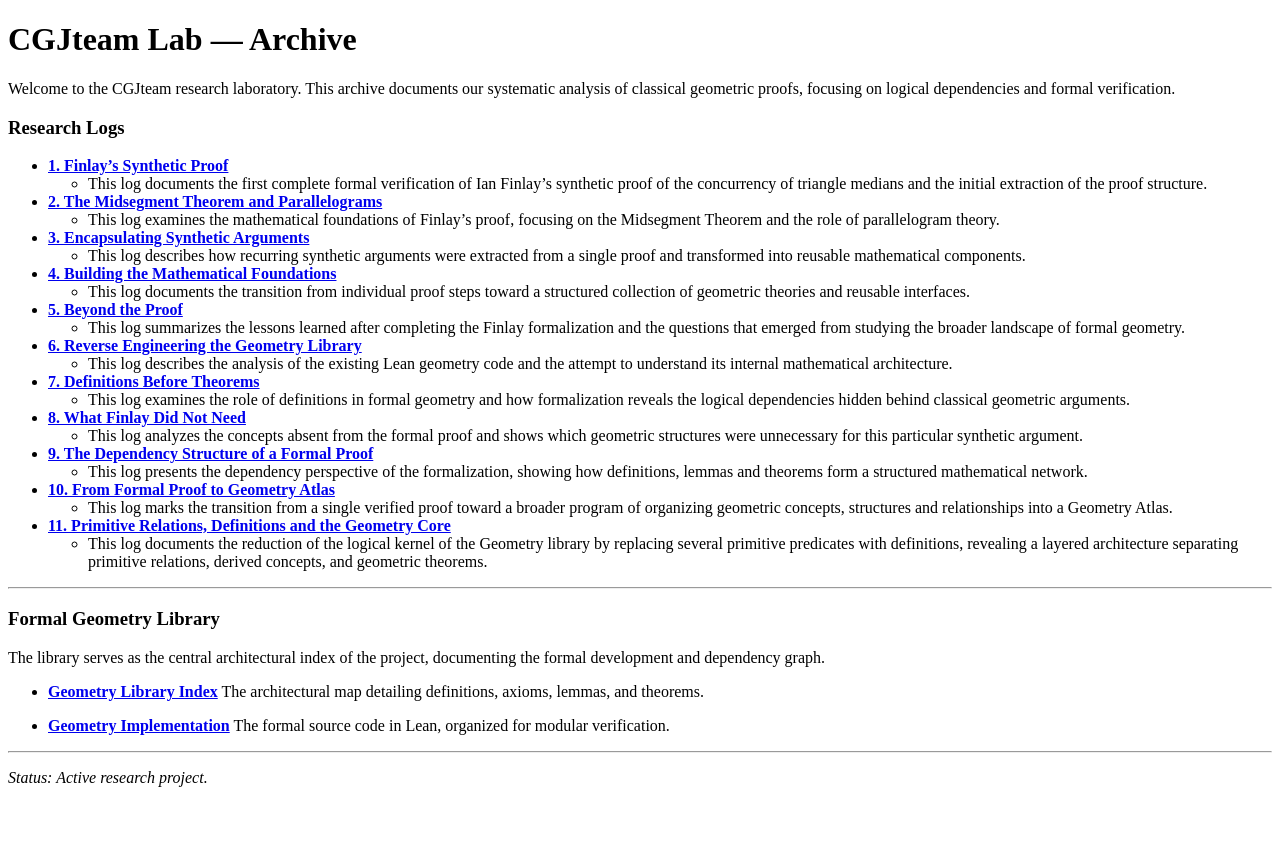
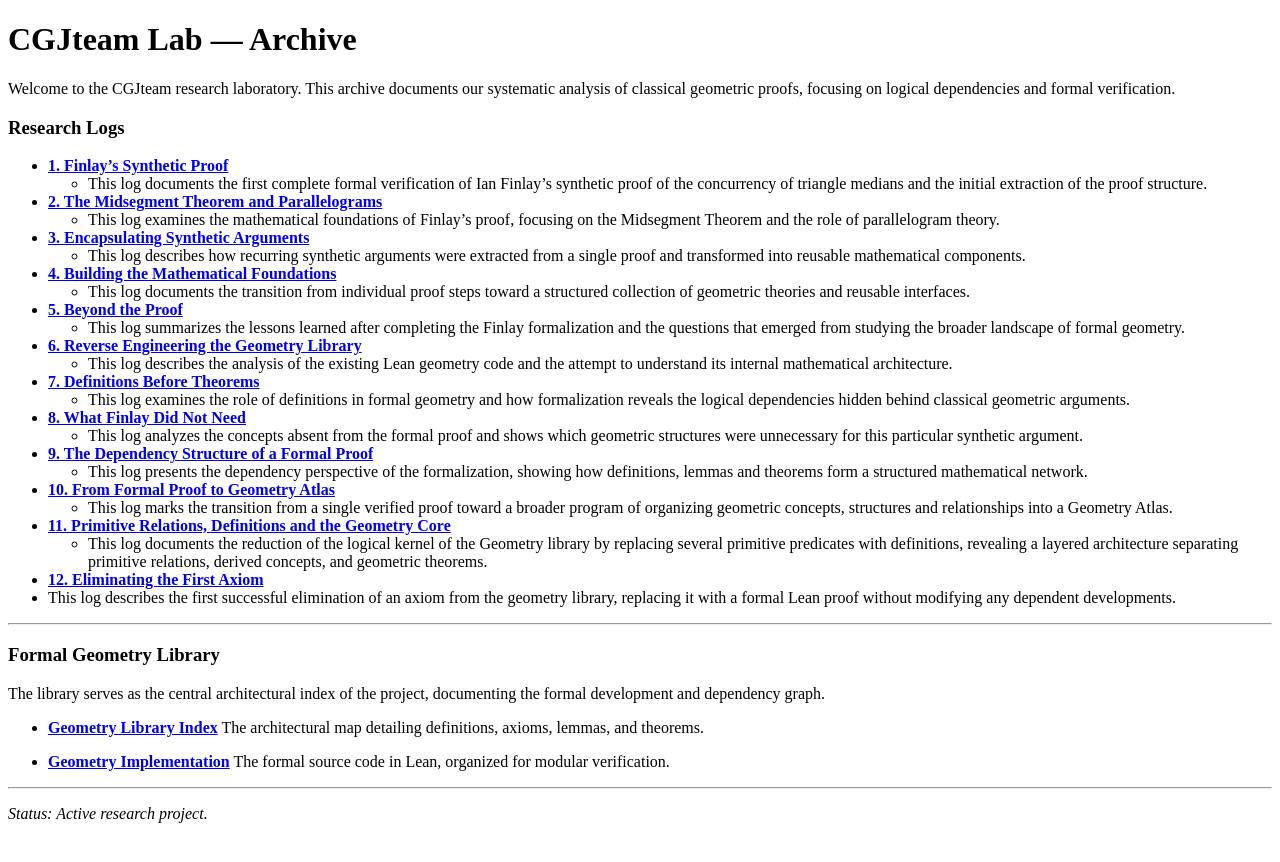
Before and after one commit to cgjteam/cgjteam.github.io, a Jekyll site: the page built from index.md, in a window 1280 px wide. Shown: the top 862 px of the page. Built offline with Jekyll 4.4.1, drawn with Linux system fonts in a browser that asks for light colours; comment, search, counter and statistics services are not loaded; our own code applies the rules of GitHub Pages for plain Markdown files.

Commit message:
Add log entry for eliminating the first axiom
Added a new log entry about eliminating the first axiom from the geometry library.

```diff
--- a/index.md
+++ b/index.md
@@ -41,6 +41,8 @@ Welcome to the CGJteam research laboratory. This archive documents our systemati
 * **[11. Primitive Relations, Definitions and the Geometry Core](log-011.md)**
   - This log documents the reduction of the logical kernel of the Geometry library by replacing several primitive predicates with definitions, revealing a layered architecture separating primitive relations, derived concepts, and geometric theorems.
 
+ * **[12. Eliminating the First Axiom](log-012.md)**
+  - This log describes the first successful elimination of an axiom from the geometry library, replacing it with a formal Lean proof without modifying any dependent developments.
 
 ---
 
```
